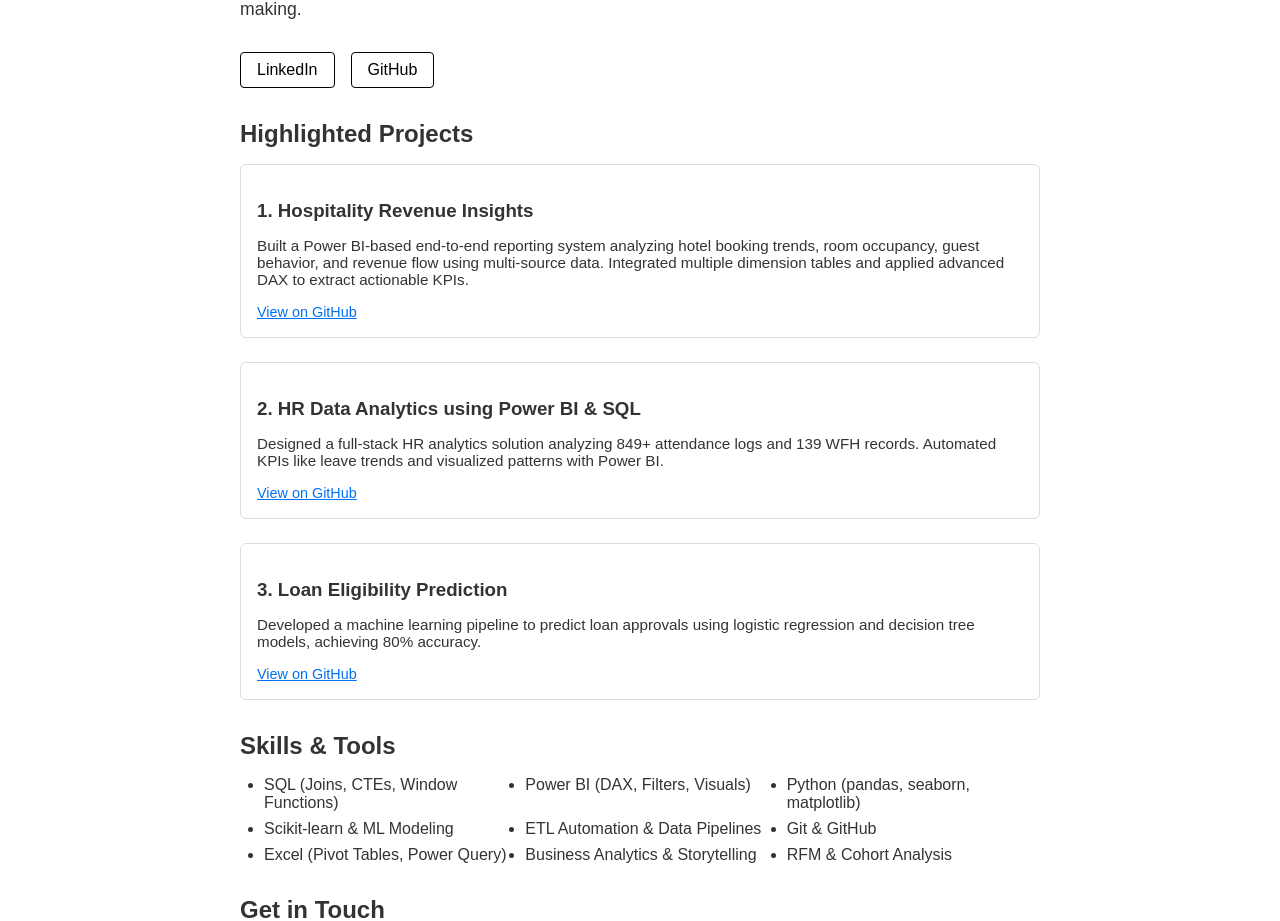
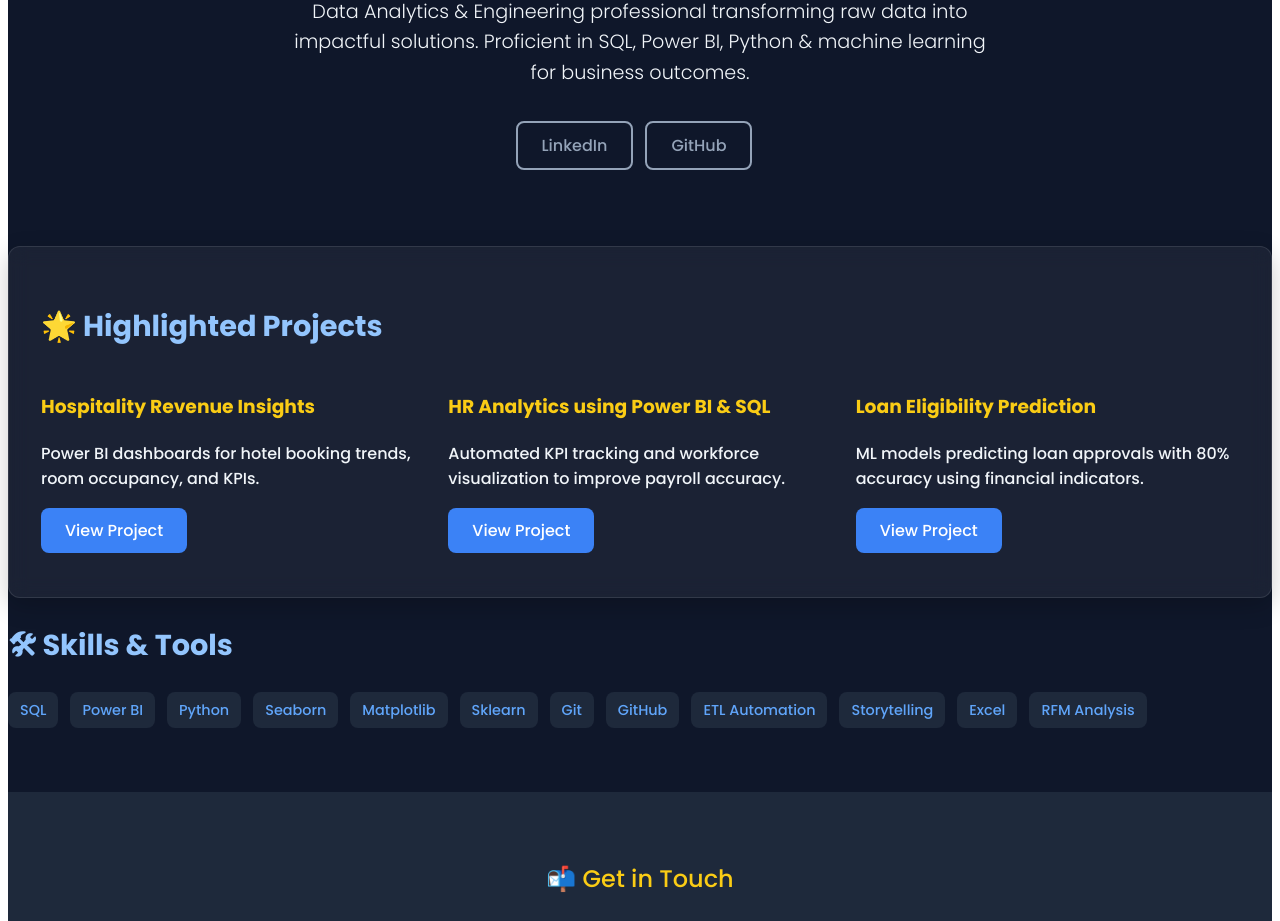
Before and after one commit to Anurag9Vishal/Portfolio, a Next.js app: page / in a window 1280 px wide. Shown: the part 200-1121 px from the top of the page. Built offline with nearby package versions, Linux system fonts and the light colour scheme.

Commit message:
Update index.js

```diff
--- a/pages/index.js
+++ b/pages/index.js
@@ -2,102 +2,100 @@ import React from "react";
 
 export default function Portfolio() {
   return (
-    <main style={{ padding: "2rem", fontFamily: "Arial, sans-serif", color: "#333" }}>
-      <section style={{ maxWidth: "800px", margin: "0 auto" }}>
-        <h1 style={{ fontSize: "2.5rem", fontWeight: "bold", marginBottom: "1rem" }}>Anurag Vishal</h1>
-        <p style={{ fontSize: "1.1rem", marginBottom: "2rem" }}>
-          Data Analytics & Engineering professional with a strong foundation in data pipeline development, business intelligence, and dashboard design. Proficient in SQL, Power BI, and Python, I specialize in turning raw data into actionable insights, automating workflows, and driving data-informed decision-making.
+    <div style={{ fontFamily: "'Poppins', sans-serif", backgroundColor: "#0f172a", color: "#f1f5f9", lineHeight: "1.6" }}>
+      <style>
+        {`
+          @import url('https://fonts.googleapis.com/css2?family=Poppins:wght@300;500;700&display=swap');
+          a.button {
+            display: inline-block;
+            padding: 10px 24px;
+            margin-right: 12px;
+            margin-bottom: 12px;
+            text-decoration: none;
+            border-radius: 8px;
+            font-weight: 500;
+            transition: all 0.3s ease;
+          }
+          a.button-primary {
+            background-color: #3b82f6;
+            color: white;
+          }
+          a.button-primary:hover {
+            background-color: #2563eb;
+            transform: translateY(-2px);
+          }
+          a.button-outline {
+            border: 2px solid #94a3b8;
+            color: #94a3b8;
+          }
+          a.button-outline:hover {
+            border-color: #f8fafc;
+            color: #f8fafc;
+            transform: translateY(-2px);
+          }
+          .glass {
+            background: rgba(255, 255, 255, 0.05);
+            backdrop-filter: blur(10px);
+            border: 1px solid rgba(255, 255, 255, 0.1);
+            border-radius: 12px;
+            padding: 2rem;
+            box-shadow: 0 8px 24px rgba(0, 0, 0, 0.2);
+          }
+          .grid {
+            display: grid;
+            grid-template-columns: repeat(auto-fit, minmax(280px, 1fr));
+            gap: 1.5rem;
+          }
+        `}
+      </style>
+
+      <section style={{ padding: "4rem 1rem", textAlign: "center" }}>
+        <h1 style={{ fontSize: "3rem", fontWeight: "700", marginBottom: "0.5rem", color: "#60a5fa" }}>Anurag Vishal</h1>
+        <p style={{ maxWidth: "700px", margin: "auto", fontSize: "1.2rem", fontWeight: "300" }}>
+          Data Analytics & Engineering professional transforming raw data into impactful solutions.
+          Proficient in SQL, Power BI, Python & machine learning for business outcomes.
         </p>
+        <div style={{ marginTop: "2rem" }}>
+          <a href="https://www.linkedin.com/in/anurag-vishal-9a1014248/" className="button button-outline" target="_blank">LinkedIn</a>
+          <a href="https://github.com/Anurag9Vishal" className="button button-outline" target="_blank">GitHub</a>
+        </div>
+      </section>
 
-        <div style={{ display: "flex", gap: "1rem", marginBottom: "2rem" }}>
-          <a
-            href="https://www.linkedin.com/in/anurag-vishal-9a1014248/"
-            target="_blank"
-            rel="noopener noreferrer"
-            style={{
-              border: "1px solid #000",
-              padding: "0.5rem 1rem",
-              textDecoration: "none",
-              color: "#000",
-              borderRadius: "4px"
-            }}
-          >
-            LinkedIn
-          </a>
-
-          <a
-            href="https://github.com/Anurag9Vishal"
-            target="_blank"
-            rel="noopener noreferrer"
-            style={{
-              border: "1px solid #000",
-              padding: "0.5rem 1rem",
-              textDecoration: "none",
-              color: "#000",
-              borderRadius: "4px"
-            }}
-          >
-            GitHub
-          </a>
+      <section className="glass section">
+        <h2 style={{ fontSize: "1.8rem", fontWeight: "600", color: "#93c5fd" }}>🌟 Highlighted Projects</h2>
+        <div className="grid" style={{ marginTop: "1.5rem" }}>
+          <div>
+            <h3 style={{ fontWeight: "600", color: "#facc15" }}>Hospitality Revenue Insights</h3>
+            <p>Power BI dashboards for hotel booking trends, room occupancy, and KPIs.</p>
+            <a href="https://github.com/Anurag9Vishal/Hospitality-Revenue-Insights" className="button button-primary" target="_blank">View Project</a>
           </div>
-
-        <section>
-          <h2 style={{ fontSize: "1.5rem", marginBottom: "1rem" }}>Highlighted Projects</h2>
-
-          <div style={{ display: "grid", gap: "1.5rem" }}>
-            <div style={{ border: "1px solid #ddd", padding: "1rem", borderRadius: "6px" }}>
-              <h3 style={{ fontWeight: "600", marginBottom: "0.5rem" }}>1. Hospitality Revenue Insights</h3>
-              <p style={{ fontSize: "0.95rem" }}>
-                Built a Power BI-based end-to-end reporting system analyzing hotel booking trends, room occupancy, guest behavior, and revenue flow using multi-source data. Integrated multiple dimension tables and applied advanced DAX to extract actionable KPIs.
-              </p>
-              <a href="https://github.com/Anurag9Vishal/Hospitality-Revenue-Insights" target="_blank" style={{ color: "#0070f3", fontSize: "0.9rem" }}>
-                View on GitHub
-              </a>
+          <div>
+            <h3 style={{ fontWeight: "600", color: "#facc15" }}>HR Analytics using Power BI & SQL</h3>
+            <p>Automated KPI tracking and workforce visualization to improve payroll accuracy.</p>
+            <a href="https://github.com/Anurag9Vishal/HR-Data-Analytics" className="button button-primary" target="_blank">View Project</a>
           </div>
-
-            <div style={{ border: "1px solid #ddd", padding: "1rem", borderRadius: "6px" }}>
-              <h3 style={{ fontWeight: "600", marginBottom: "0.5rem" }}>2. HR Data Analytics using Power BI & SQL</h3>
-              <p style={{ fontSize: "0.95rem" }}>
-                Designed a full-stack HR analytics solution analyzing 849+ attendance logs and 139 WFH records. Automated KPIs like leave trends and visualized patterns with Power BI.
-              </p>
-              <a href="https://github.com/Anurag9Vishal/HR-Data-Analytics" target="_blank" style={{ color: "#0070f3", fontSize: "0.9rem" }}>
-                View on GitHub
-              </a>
-            </div>
-
-            <div style={{ border: "1px solid #ddd", padding: "1rem", borderRadius: "6px" }}>
-              <h3 style={{ fontWeight: "600", marginBottom: "0.5rem" }}>3. Loan Eligibility Prediction</h3>
-              <p style={{ fontSize: "0.95rem" }}>
-                Developed a machine learning pipeline to predict loan approvals using logistic regression and decision tree models, achieving 80% accuracy.
-              </p>
-              <a href="https://github.com/Anurag9Vishal/Loan-Eligibility-Prediction" target="_blank" style={{ color: "#0070f3", fontSize: "0.9rem" }}>
-                View on GitHub
-              </a>
+          <div>
+            <h3 style={{ fontWeight: "600", color: "#facc15" }}>Loan Eligibility Prediction</h3>
+            <p>ML models predicting loan approvals with 80% accuracy using financial indicators.</p>
+            <a href="https://github.com/Anurag9Vishal/Loan-Eligibility-Prediction" className="button button-primary" target="_blank">View Project</a>
           </div>
         </div>
       </section>
 
-        <section style={{ marginTop: "2rem" }}>
-          <h2 style={{ fontSize: "1.5rem", marginBottom: "1rem" }}>Skills & Tools</h2>
-          <ul style={{ display: "grid", gridTemplateColumns: "repeat(auto-fit, minmax(200px, 1fr))", gap: "0.5rem", listStyle: "disc", paddingLeft: "1.5rem" }}>
-            <li>SQL (Joins, CTEs, Window Functions)</li>
-            <li>Power BI (DAX, Filters, Visuals)</li>
-            <li>Python (pandas, seaborn, matplotlib)</li>
-            <li>Scikit-learn & ML Modeling</li>
-            <li>ETL Automation & Data Pipelines</li>
-            <li>Git & GitHub</li>
-            <li>Excel (Pivot Tables, Power Query)</li>
-            <li>Business Analytics & Storytelling</li>
-            <li>RFM & Cohort Analysis</li>
+      <section className="section">
+        <h2 style={{ fontSize: "1.8rem", fontWeight: "600", color: "#93c5fd" }}>🛠 Skills & Tools</h2>
+        <ul style={{ display: "flex", flexWrap: "wrap", gap: "0.75rem", listStyle: "none", marginTop: "1rem", padding: 0 }}>
+          {["SQL", "Power BI", "Python", "Seaborn", "Matplotlib", "Sklearn", "Git", "GitHub", "ETL Automation", "Storytelling", "Excel", "RFM Analysis"].map(skill => (
+            <li key={skill} style={{ background: "#1e293b", color: "#60a5fa", padding: "0.4rem 0.75rem", borderRadius: "8px", fontSize: "0.9rem" }}>{skill}</li>
+          ))}
         </ul>
       </section>
 
-        <section style={{ marginTop: "2rem" }}>
-          <h2 style={{ fontSize: "1.5rem", marginBottom: "1rem" }}>Get in Touch</h2>
-          <p>Email: <strong>vishalanurag@alumni.iitgn.ac.in</strong></p>
-          <p>Phone: <strong>+91-8827433620</strong></p>
-        </section>
-      </section>
-    </main>
+      <footer style={{ padding: "3rem 1rem", textAlign: "center", backgroundColor: "#1e293b", marginTop: "4rem" }}>
+        <h2 style={{ fontSize: "1.5rem", fontWeight: "500", color: "#facc15" }}>📬 Get in Touch</h2>
+        <p>Email: <strong style={{ color: "#e2e8f0" }}>vishalanurag@alumni.iitgn.ac.in</strong></p>
+        <p>Phone: <strong style={{ color: "#e2e8f0" }}>+91-7738957332</strong></p>
+      </footer>
+    </div>
   );
 }
```
Lines whose indentation alone changed are shown as unchanged.
